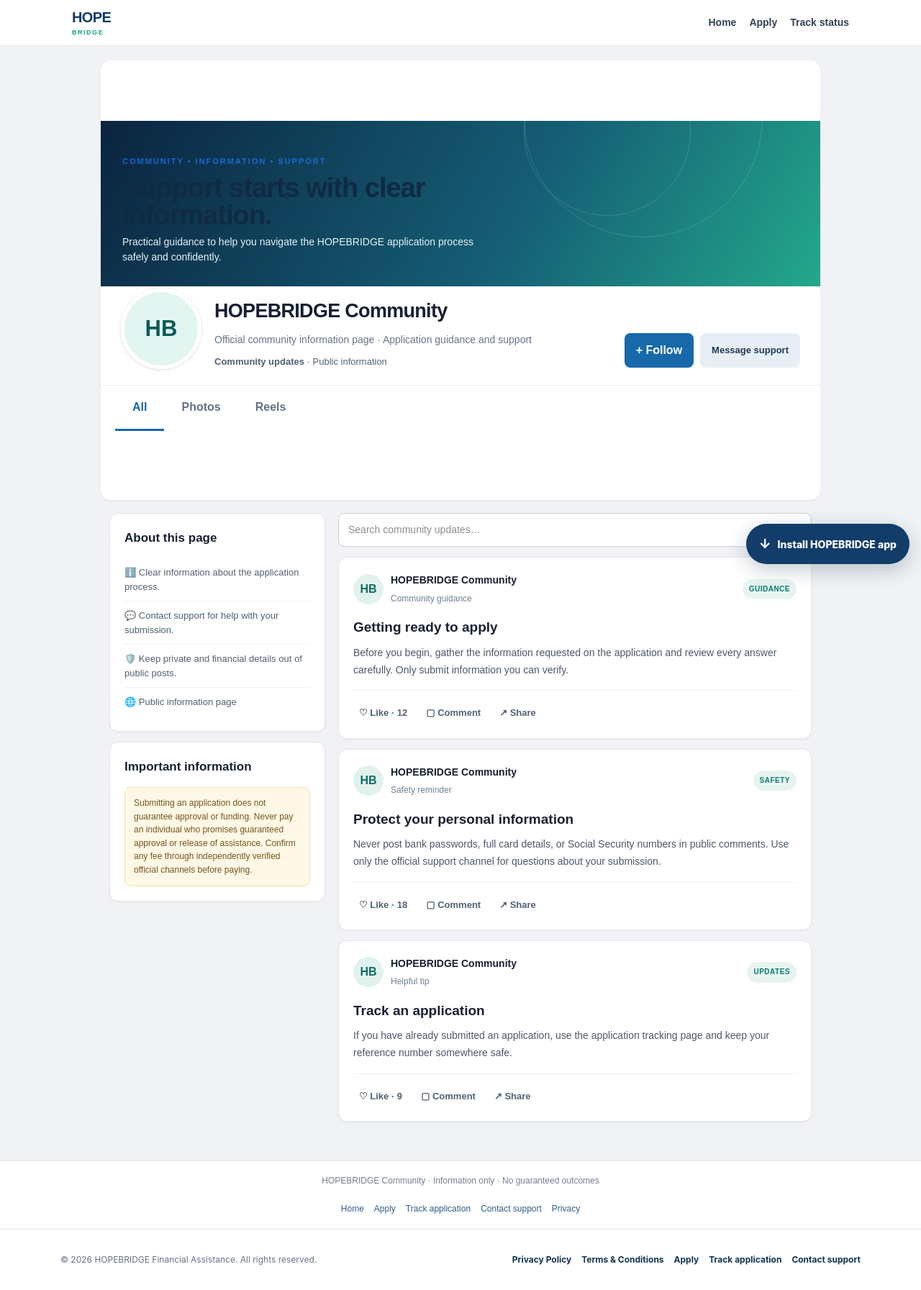
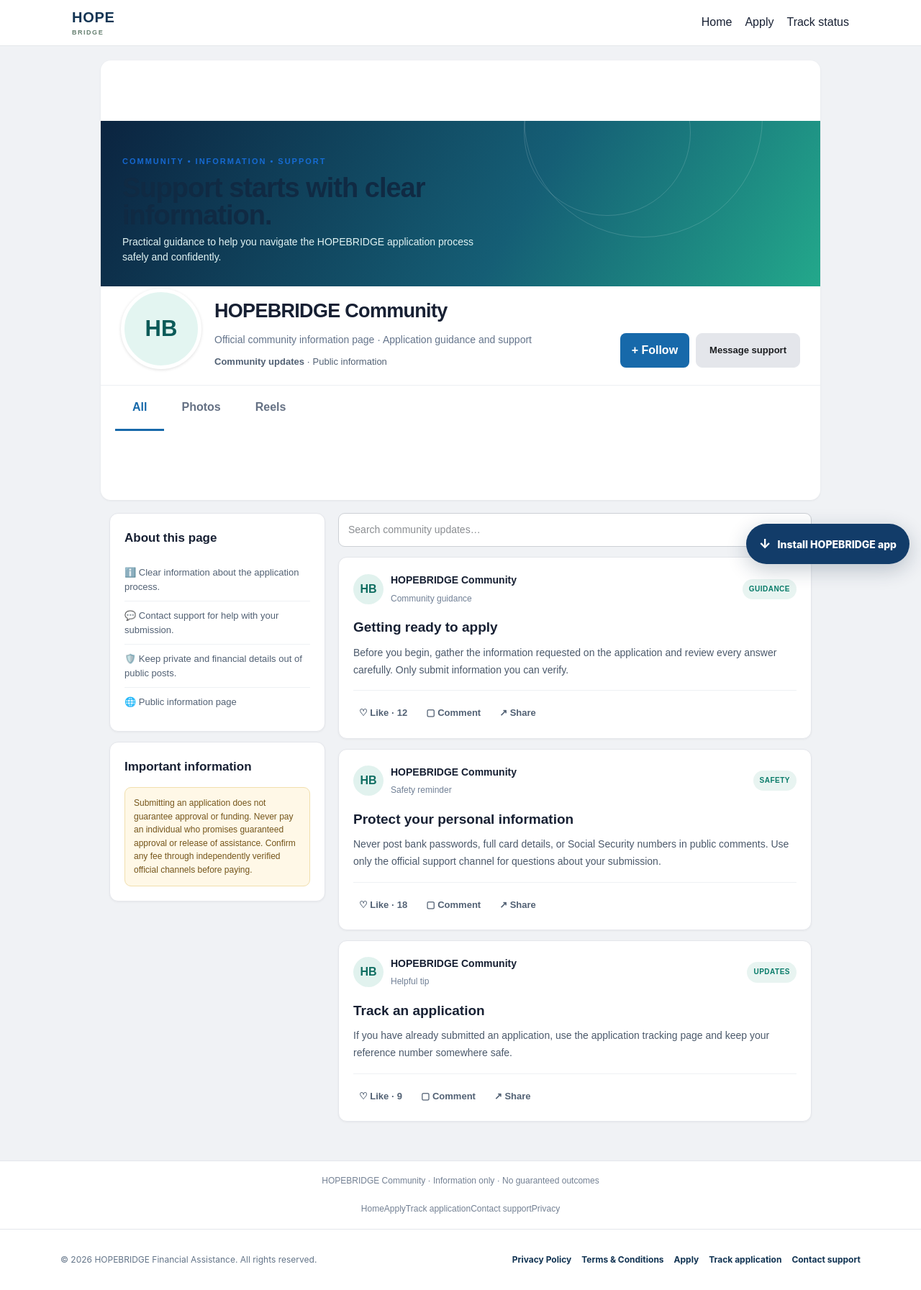
Before and after one commit to agentsarahmitchell56-code/USHopeBridge, a Next.js app: page /community in a window 1280 px wide. Shown: the whole page at 72% size. Built offline with nearby package versions, Linux system fonts and the light colour scheme.

Commit message:
Fix Next.js internal-link lint errors on community page

```diff
--- a/app/community/page.tsx
+++ b/app/community/page.tsx
@@ -1,6 +1,7 @@
 "use client";
 
 import { useMemo, useState } from "react";
+import Link from "next/link";
 
 type Post = { id: number; category: string; title: string; body: string; date: string; likes: number };
 
@@ -40,12 +41,12 @@ export default function CommunityPage() {
         @media(max-width:700px) { .topbar { height:58px; padding:0 16px; } .toplinks { gap:10px; } .toplinks a { font-size:12px; } .hero { margin:10px 8px 0; border-radius:10px; } .cover { height:205px; padding:20px; } .profile { padding:0 16px 18px; gap:12px; flex-wrap:wrap; align-items:center; } .avatar { width:86px; height:86px; font-size:25px; margin-top:-30px; } .identity { min-width:calc(100% - 105px); padding-top:8px; } .identity h2 { font-size:22px; } .identity p { font-size:12px; } .actions { width:100%; padding:0; } .actions .btn { flex:1; } .tabs { padding:0 4px; } .tab { flex:1; padding:15px 6px; font-size:13px; } .layout { grid-template-columns:1fr; gap:0; margin-top:12px; padding:0 8px; } .layout aside { order:2; } .layout section { order:1; } .card { padding:16px; } }
       `}</style>
       <header className="topbar">
-        <a className="brand" href="/" aria-label="HOPEBRIDGE home">HOPE<span>BRIDGE</span></a>
-        <nav className="toplinks"><a href="/">Home</a><a href="/apply">Apply</a><a href="/status">Track status</a></nav>
+        <Link className="brand" href="/" aria-label="HOPEBRIDGE home">HOPE<span>BRIDGE</span></Link>
+        <nav className="toplinks"><Link href="/">Home</Link><Link href="/apply">Apply</Link><Link href="/status">Track status</Link></nav>
       </header>
       <section className="hero">
         <div className="cover"><div className="covercopy"><div className="eyebrow">COMMUNITY • INFORMATION • SUPPORT</div><h1>Support starts with clear information.</h1><p>Practical guidance to help you navigate the HOPEBRIDGE application process safely and confidently.</p></div></div>
-        <div className="profile"><div className="avatar" aria-label="HOPEBRIDGE logo">HB</div><div className="identity"><h2>HOPEBRIDGE Community</h2><p>Official community information page · Application guidance and support</p><div className="stats"><strong>Community updates</strong> · Public information</div></div><div className="actions"><button className="btn primary" onClick={() => { setFollowing(!following); setNotice(following ? "You unfollowed community updates on this device." : "You are following community updates on this device."); }}>{following ? "✓ Following" : "+ Follow"}</button><a className="btn secondary" style={{textDecoration:"none",display:"inline-flex",alignItems:"center"}} href="/chat">Message support</a></div></div>
+        <div className="profile"><div className="avatar" aria-label="HOPEBRIDGE logo">HB</div><div className="identity"><h2>HOPEBRIDGE Community</h2><p>Official community information page · Application guidance and support</p><div className="stats"><strong>Community updates</strong> · Public information</div></div><div className="actions"><button className="btn primary" onClick={() => { setFollowing(!following); setNotice(following ? "You unfollowed community updates on this device." : "You are following community updates on this device."); }}>{following ? "✓ Following" : "+ Follow"}</button><Link className="btn secondary" style={{textDecoration:"none",display:"inline-flex",alignItems:"center"}} href="/chat">Message support</Link></div></div>
         <div className="tabs" role="tablist" aria-label="Community sections">{(["All","Photos","Reels"] as const).map(t=><button key={t} role="tab" aria-selected={tab===t} className={`tab ${tab===t?"active":""}`} onClick={()=>{setTab(t); if(t!=="All")setNotice(t+" posts are not available yet. Showing verified text updates instead.");}}>{t}</button>)}</div>
       </section>
       <div className="layout">
@@ -60,7 +61,7 @@ export default function CommunityPage() {
           {posts.length ? posts.map(post=><article className="card post" key={post.id}><div className="posthead"><div className="miniavatar">HB</div><div><strong>HOPEBRIDGE Community</strong><small>{post.date}</small></div><span className="badge">{post.category}</span></div><h3>{post.title}</h3><p>{post.body}</p><div className="postactions"><button onClick={()=>setLiked(prev=>prev.includes(post.id)?prev.filter(id=>id!==post.id):[...prev,post.id])}>{liked.includes(post.id)?"♥ Liked":"♡ Like"} · {post.likes+(liked.includes(post.id)?1:0)}</button><button onClick={()=>setNotice("For private questions, please use Message support. Public comments are not enabled on this page.")}>▢ Comment</button><button onClick={()=>{if(typeof navigator!=="undefined"&&navigator.share) navigator.share({title:post.title,text:post.body,url:window.location.href}).catch(()=>{}); else setNotice("Copy this page link from your browser to share the community.");}}>↗ Share</button></div></article>) : <div className="empty">No updates match your search.</div>}
         </section>
       </div>
-      <footer className="footer">HOPEBRIDGE Community · Information only · No guaranteed outcomes<br/><br/><a href="/">Home</a><a href="/apply">Apply</a><a href="/status">Track application</a><a href="/chat">Contact support</a><a href="/privacy">Privacy</a></footer>
+      <footer className="footer">HOPEBRIDGE Community · Information only · No guaranteed outcomes<br/><br/><Link href="/">Home</Link><Link href="/apply">Apply</Link><Link href="/status">Track application</Link><Link href="/chat">Contact support</Link><Link href="/privacy">Privacy</Link></footer>
     </main>
   );
 }
```
